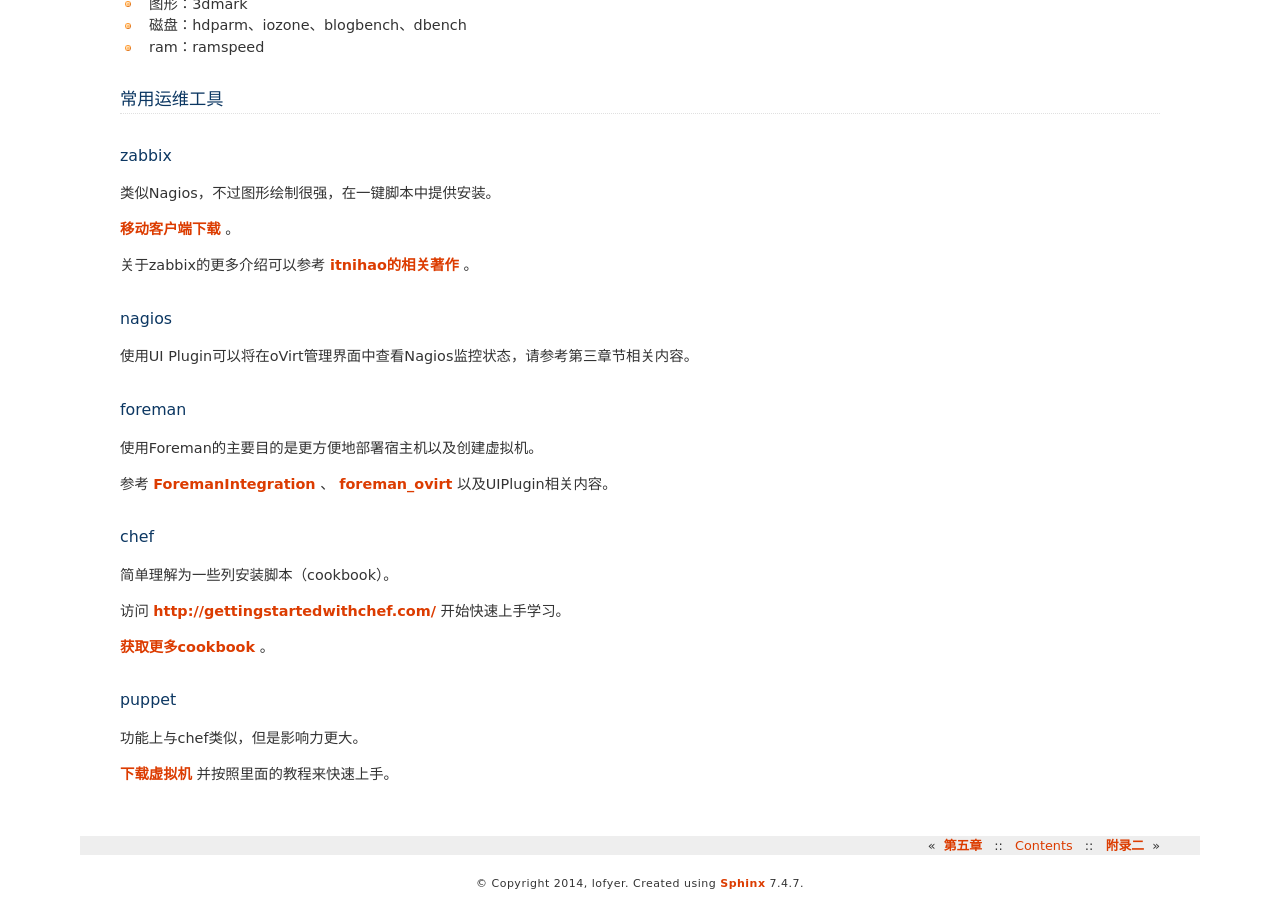
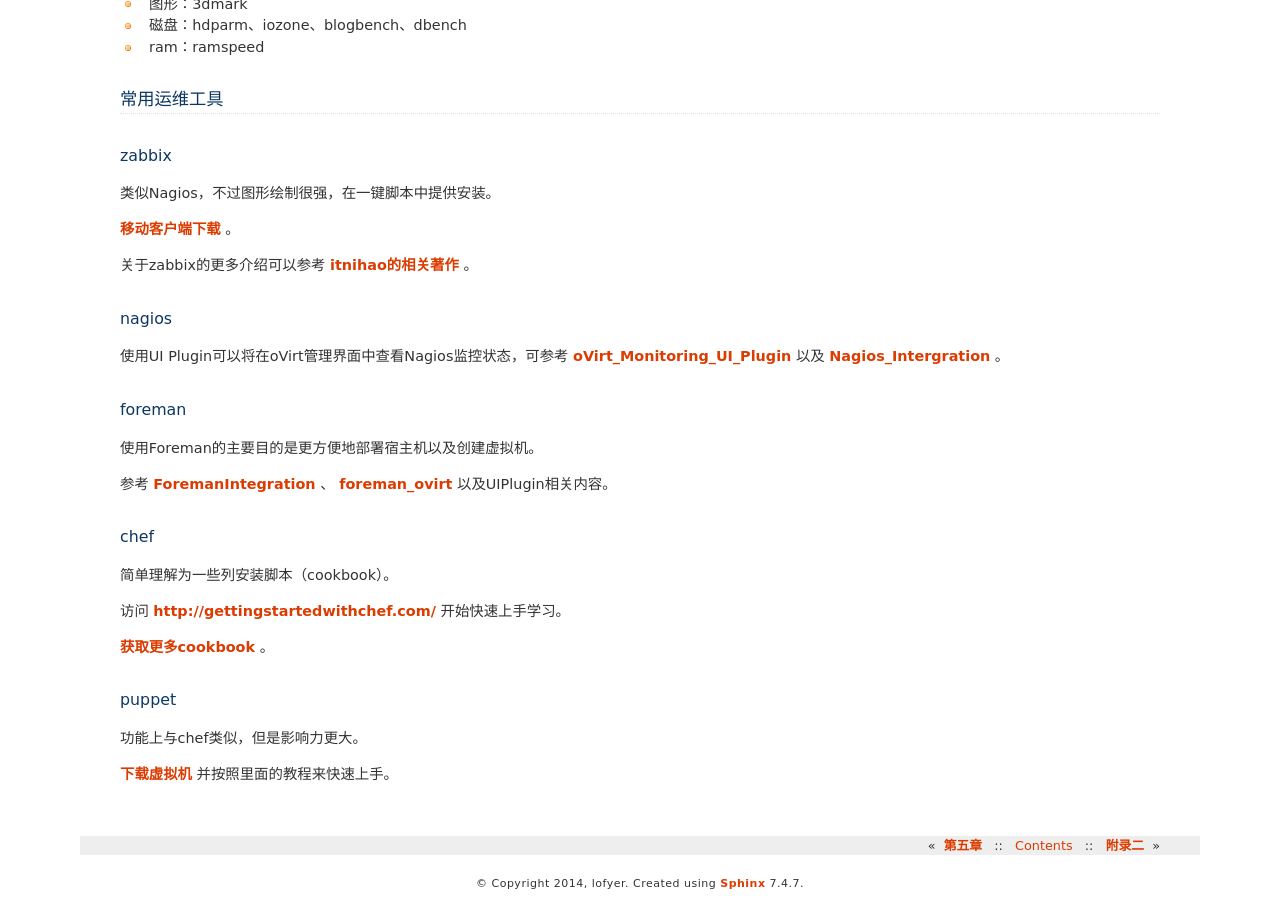
Before and after one commit to lofyer/InTheCloud, a Sphinx documentation site: the page built from source/posts/appendix01.rst, in a window 1280 px wide and 900 px high, scrolled down 6809 px. Built offline with Sphinx 7.4.7, drawn with Linux system fonts in a browser that asks for light colours; formulas are drawn with MathJax 3.

Commit message:
更新nagios附录

```diff
--- a/source/posts/appendix01.rst
+++ b/source/posts/appendix01.rst
@@ -187,7 +187,7 @@
 nagios
 -------
 
-使用UI Plugin可以将在oVirt管理界面中查看Nagios监控状态，请参考第三章节相关内容。
+使用UI Plugin可以将在oVirt管理界面中查看Nagios监控状态，可参考 `oVirt_Monitoring_UI_Plugin <http://www.ovirt.org/Features/UIPlugins#oVirt_Monitoring_UI_Plugin>`_ 以及 `Nagios_Intergration <http://www.ovirt.org/Features/Nagios_Integration>`_ 。
 
 foreman
 --------
```
